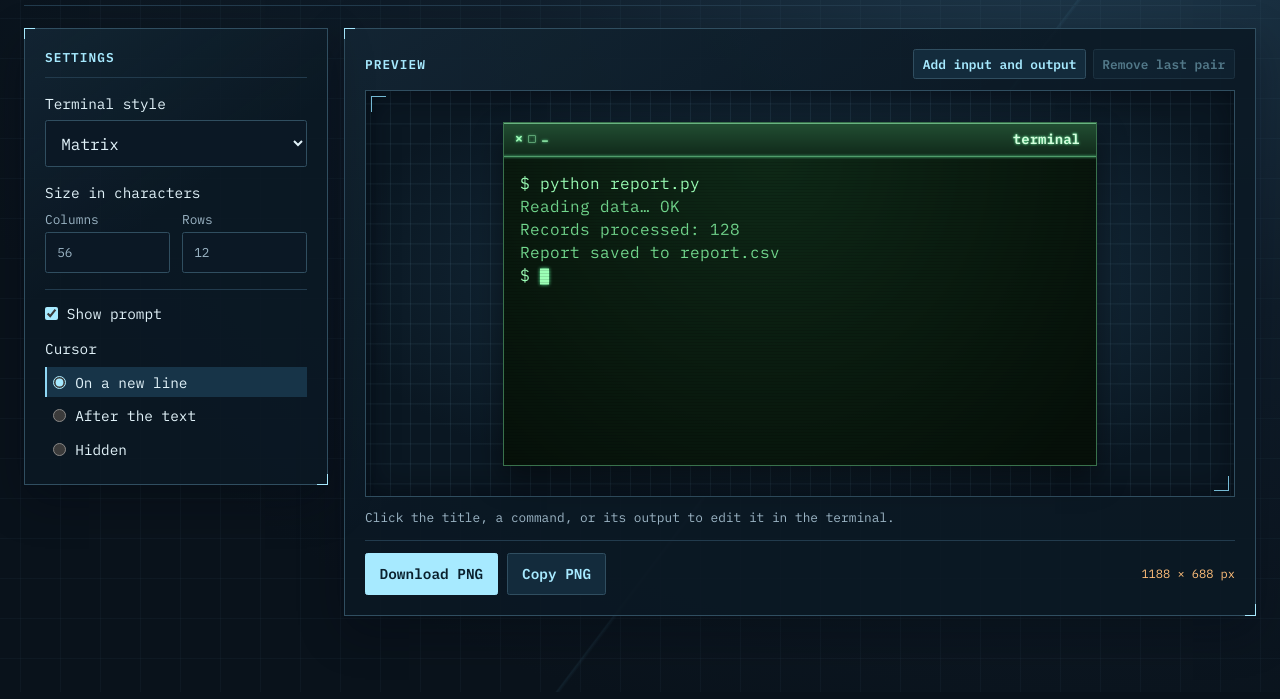
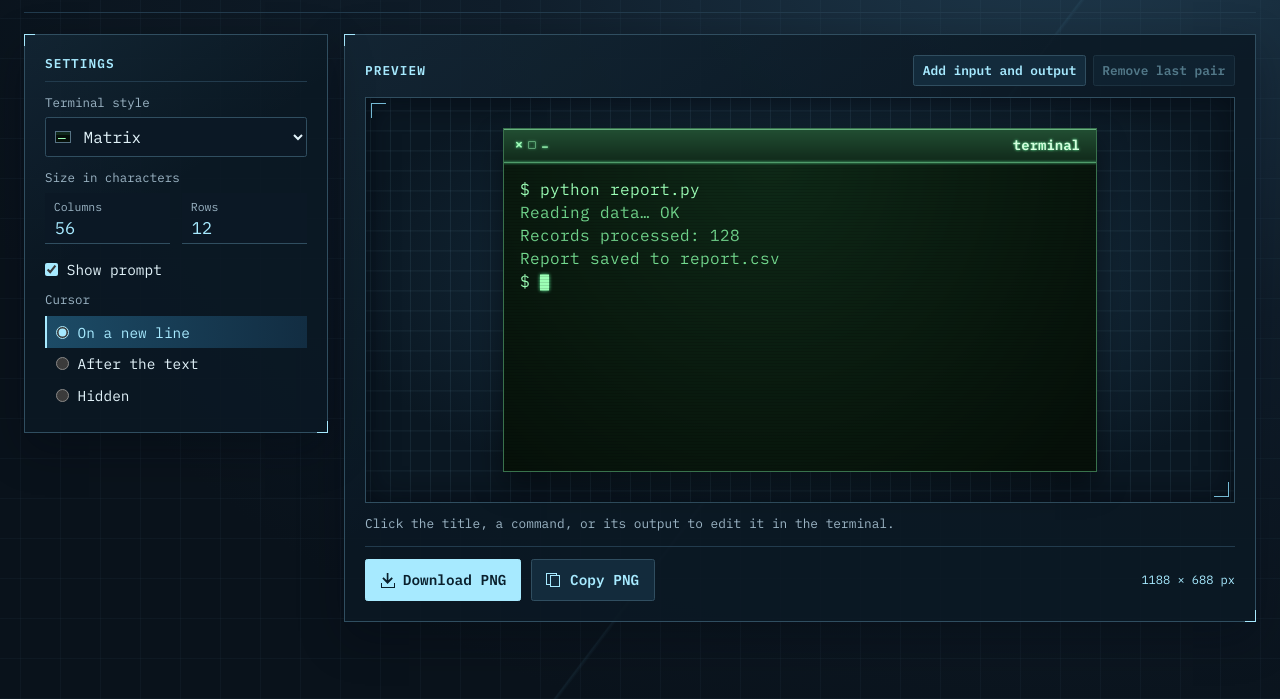
Before and after one commit to kolonist/xinit.ru, a plain HTML site: page term/index.html in a window 1280 px wide. Shown: the part 142-841 px from the top of the page. Drawn offline with Linux system fonts and the light colour scheme.

Commit message:
Новый вид

```diff
--- a/term/index.html
+++ b/term/index.html
@@ -7,7 +7,7 @@
   <title>Снимок терминала · xinit.ru</title>
   <link rel="preconnect" href="https://fonts.googleapis.com">
   <link rel="preconnect" href="https://fonts.gstatic.com" crossorigin>
-  <link rel="stylesheet" href="https://fonts.googleapis.com/css2?family=IBM+Plex+Mono:wght@400;500;600&display=swap">
+  <link rel="stylesheet" href="https://fonts.googleapis.com/css2?family=IBM+Plex+Mono:wght@400;500;600&family=Roboto:wdth,wght@80,300&display=swap">
   <link rel="stylesheet" href="styles.css">
   <script src="localization.js" defer></script>
   <script src="script.js" defer></script>
@@ -62,17 +62,30 @@ Report saved to report.csv</textarea>
         <p class="notice" data-i18n="editHint">Нажмите на заголовок, команду или область вывода, чтобы редактировать их в окне.</p>
         <p id="overflow" class="notice" role="status" hidden></p>
         <div class="actions">
-          <button id="download" type="button" data-i18n="download">Скачать PNG</button>
-          <button id="copy" type="button" data-i18n="copy">Копировать PNG</button>
+          <div class="export-buttons">
+            <button id="download" type="button">
+              <span class="export-icon download-icon" aria-hidden="true"></span>
+              <span data-i18n="download">Скачать PNG</span>
+            </button>
+            <button id="copy" type="button" data-i18n-label="copy" aria-label="Копировать PNG">
+              <span class="export-icon copy-icon" aria-hidden="true"></span>
+              <span class="copy-label" data-i18n="copy">Копировать PNG</span>
+              <span class="copy-confirmation" data-i18n="copiedButton" aria-hidden="true">Скопировано ✓</span>
+            </button>
+          </div>
+          <div class="export-details">
             <output id="size" data-i18n-label="pngSize" aria-label="Размер PNG"></output>
+            <p id="status" role="status"></p>
           </div>
-        <p id="status" class="notice" role="status"></p>
+        </div>
       </section>
 
       <form class="panel editor" id="editor" aria-labelledby="settings-title">
         <h2 id="settings-title" data-i18n="settings">Настройки</h2>
         <div class="theme-setting">
           <label for="terminal-theme" data-i18n="theme">Стиль терминала</label>
+          <div class="theme-picker">
+            <span id="theme-swatch" aria-hidden="true"></span>
             <select id="terminal-theme">
               <option value="matrix">Matrix</option>
               <option value="windows">Windows 95</option>
@@ -81,6 +94,7 @@ Report saved to report.csv</textarea>
               <option value="kde-dark">KDE Konsole</option>
               <option value="gnome-dark">GNOME Terminal</option>
             </select>
+          </div>
         </div>
         <fieldset>
           <legend data-i18n="dimensions">Размер в символах</legend>
--- a/term/localization.js
+++ b/term/localization.js
@@ -21,6 +21,7 @@ const terminalTranslations = {
   ],
   download: ["Скачать PNG", "Download PNG"],
   copy: ["Копировать PNG", "Copy PNG"],
+  copiedButton: ["Скопировано ✓", "Copied ✓"],
   pngSize: ["Размер PNG", "PNG dimensions"],
   settings: ["Настройки", "Settings"],
   theme: ["Стиль терминала", "Terminal style"],
--- a/term/script.js
+++ b/term/script.js
@@ -2,6 +2,7 @@
 
 const editor = document.querySelector("#editor");
 const themeSelect = document.querySelector("#terminal-theme");
+const themeSwatch = document.querySelector("#theme-swatch");
 const languageSelect = document.querySelector("#interface-language");
 const terminalWindow = document.querySelector("#terminal-window");
 const windowTitle = document.querySelector("#window-title");
@@ -85,9 +86,15 @@ let preferredLanguage;
 let dragSelection;
 let caretBlinkTimer;
 let caretVisible = true;
+let copyFeedbackTimer;
 
 function translate(key) {
   return terminalTranslations[key][languageSelect.value === "ru" ? 0 : 1];
+}
+
+function showStatus(key, announcementOnly = false) {
+  status.classList.toggle("copy-announcement", announcementOnly);
+  status.textContent = key ? translate(key) : "";
 }
 
 function labelExchange({ command, output }, number) {
@@ -444,20 +451,24 @@ function emptyOutputToExpand(field = document.activeElement) {
 }
 
 function render({ expandedOutput = emptyOutputToExpand() } = {}) {
+  const theme = themes[themeSelect.value];
+  themeSwatch.style.setProperty("--swatch-header", theme.header);
+  themeSwatch.style.setProperty("--swatch-body", theme.background);
+  themeSwatch.style.setProperty("--swatch-ink", theme.command);
+
   if (!columns.validity.valid || !rows.validity.valid) {
     download.disabled = true;
     copy.disabled = true;
-    status.textContent = translate("invalidSize");
+    showStatus("invalidSize");
     return;
   }
 
   download.disabled = false;
   copy.disabled = false;
-  status.textContent = "";
+  showStatus();
 
   const columnCount = columns.valueAsNumber;
   const rowCount = rows.valueAsNumber;
-  const theme = themes[themeSelect.value];
   context.font = font;
   const cellWidth = Math.ceil(context.measureText("M").width);
   const width = padding * 2 + columnCount * cellWidth;
@@ -668,7 +679,7 @@ addExchange.addEventListener("click", () => {
     if (!line.editableOnly) neededRows += 1;
     if (neededRows > Number(rows.max)) {
       exchanges.pop();
-      status.textContent = translate("noRoom");
+      showStatus("noRoom");
       return;
     }
   }
@@ -766,24 +777,29 @@ download.addEventListener("click", async () => {
     link.download = "terminal.png";
     link.click();
     setTimeout(() => URL.revokeObjectURL(url), 1000);
-    status.textContent = translate("downloadReady");
+    showStatus("downloadReady");
   } catch {
-    status.textContent = translate("downloadError");
+    showStatus("downloadError");
   }
 });
 
 copy.addEventListener("click", async () => {
+  clearTimeout(copyFeedbackTimer);
+  delete copy.dataset.copied;
   if (!navigator.clipboard?.write || !window.ClipboardItem) {
-    status.textContent = translate("clipboardUnavailable");
+    showStatus("clipboardUnavailable");
     return;
   }
 
   try {
     const item = new ClipboardItem({ "image/png": makePng() });
     await navigator.clipboard.write([item]);
-    status.textContent = translate("copied");
+    copy.dataset.copied = "";
+    showStatus("copied", true);
+    clearTimeout(copyFeedbackTimer);
+    copyFeedbackTimer = setTimeout(() => { delete copy.dataset.copied; }, 2000);
   } catch {
-    status.textContent = translate("copyError");
+    showStatus("copyError");
   }
 });
 
--- a/term/styles.css
+++ b/term/styles.css
@@ -98,10 +98,12 @@ body {
 
 .intro h1 {
   margin: 0;
-  font-size: clamp(1.65rem, 4.5vw, 3rem);
-  font-weight: 500;
+  font-family: "Roboto", "Arial Narrow", sans-serif;
+  font-size: clamp(1.9rem, 5vw, 3.35rem);
+  font-stretch: 80%;
+  font-weight: 300;
   line-height: 1.12;
-  letter-spacing: -0.045em;
+  letter-spacing: 0.025em;
   text-shadow: 0 0 24px rgba(147, 221, 247, 0.22);
 }
 
@@ -135,7 +137,7 @@ body {
 .panel::before { inset: -1px auto auto -1px; border-top: 1px solid var(--accent); border-left: 1px solid var(--accent); }
 .panel::after { inset: auto -1px -1px auto; border-bottom: 1px solid var(--accent); border-right: 1px solid var(--accent); }
 
-.editor { grid-area: settings; display: grid; gap: 1rem; }
+.editor { grid-area: settings; display: grid; gap: 0.75rem; }
 .preview { grid-area: preview; }
 label, legend, button { font-size: 0.9rem; }
 .panel h2 {
@@ -147,12 +149,28 @@ label, legend, button { font-size: 0.9rem; }
   text-transform: uppercase;
 }
 
-.editor h2 { padding-bottom: 0.7rem; border-bottom: 1px solid var(--rule); }
-.theme-setting { display: grid; gap: 0.45rem; }
+.editor h2 { padding-bottom: 0.55rem; border-bottom: 1px solid var(--rule); }
+.theme-setting { display: grid; gap: 0.4rem; }
+.theme-picker { position: relative; }
+.theme-picker #terminal-theme { padding-inline-start: 2.1rem; }
+#theme-swatch {
+  position: absolute;
+  inset-inline-start: 0.6rem;
+  top: 50%;
+  transform: translateY(-50%);
+  width: 1rem;
+  height: 0.75rem;
+  border: 1px solid #577385;
+  background:
+    linear-gradient(var(--swatch-ink, #9cffb6), var(--swatch-ink, #9cffb6)) 2px 70% / 55% 1px no-repeat,
+    linear-gradient(var(--swatch-header, #224f33) 32%, var(--swatch-body, #061009) 32%);
+  pointer-events: none;
+}
+.theme-setting label, .editor legend { color: var(--muted); font-size: 0.78rem; }
 
 input[type="number"], #terminal-theme {
   width: 100%;
-  padding: 0.7rem;
+  padding: 0.5rem 0.55rem;
   border: 1px solid var(--border);
   border-radius: 0.15rem;
   background: #0b1825;
@@ -170,14 +188,40 @@ legend { padding: 0; margin-bottom: 0.55rem; }
   gap: 0.75rem;
 }
 
-.dimensions label { color: var(--muted); font-size: 0.8rem; }
-.dimensions input { margin-top: 0.25rem; }
-.toggles { display: grid; gap: 0.55rem; padding-top: 0.85rem; border-top: 1px solid var(--rule); }
+.dimensions label {
+  display: grid;
+  gap: 0.15rem;
+  padding: 0.35rem 0.55rem 0.15rem;
+  border-bottom: 1px solid var(--border);
+  background: #0b1825;
+  color: var(--muted);
+  font-size: 0.72rem;
+}
+
+.dimensions input {
+  padding: 0;
+  border-color: transparent;
+  background: transparent;
+  color: var(--accent);
+  font-size: 1.06rem;
+  font-variant-numeric: tabular-nums;
+}
+
+.dimensions label:focus-within { border-color: var(--accent); }
+.dimensions input:invalid { border-color: var(--signal); }
+.toggles { display: grid; gap: 0.55rem; padding-top: 0.25rem; }
 .toggles label { display: flex; align-items: center; gap: 0.55rem; }
 input[type="checkbox"], input[type="radio"] { margin: 0; accent-color: var(--accent); }
-.cursor-options { display: grid; gap: 0.2rem; margin-top: 0.5rem; }
-.cursor-options label { padding: 0.35rem 0.4rem; border-inline-start: 2px solid transparent; }
-.cursor-options label:has(input:checked) { background: #173448; border-color: #8ed7f5; }
+.cursor-options { display: grid; margin-top: 0.25rem; }
+.cursor-options label {
+  padding: 0.4rem 0.55rem;
+  border-inline-start: 2px solid transparent;
+}
+.cursor-options label:has(input:checked) {
+  border-inline-start-color: var(--accent);
+  background: linear-gradient(90deg, #1c4b66, #122d42);
+  color: var(--accent);
+}
 
 .preview-header {
   display: flex;
@@ -263,13 +307,59 @@ canvas { display: block; width: 100%; height: auto; }
   display: flex;
   flex-wrap: wrap;
   align-items: center;
-  gap: 0.6rem;
+  justify-content: space-between;
+  gap: 0.55rem 1rem;
   margin-top: 0.85rem;
   padding-top: 0.75rem;
   border-top: 1px solid var(--rule);
 }
 
-.actions output { margin-inline-start: auto; color: var(--signal); font-size: 0.75rem; white-space: nowrap; }
+.export-buttons { display: flex; flex-wrap: wrap; gap: 0.6rem; }
+.export-buttons button {
+  display: grid;
+  grid-template-columns: 1rem auto;
+  align-items: center;
+  column-gap: 0.45rem;
+}
+
+.export-icon { position: relative; width: 1rem; height: 1rem; }
+.download-icon::before {
+  content: "";
+  position: absolute;
+  inset: 0.05rem 0.17rem 0.25rem;
+  background: currentColor;
+  clip-path: polygon(42% 0, 58% 0, 58% 68%, 88% 40%, 100% 52%, 50% 100%, 0 52%, 12% 40%, 42% 68%);
+}
+
+.download-icon::after {
+  content: "";
+  position: absolute;
+  inset: auto 0.06rem 0.02rem;
+  height: 0.22rem;
+  border: 1px solid currentColor;
+  border-top: 0;
+}
+.copy-icon::before, .copy-icon::after {
+  content: "";
+  position: absolute;
+  width: 0.55rem;
+  height: 0.65rem;
+  border: 1px solid currentColor;
+}
+
+.copy-icon::before { top: 0.05rem; left: 0.05rem; }
+.copy-icon::after { bottom: 0.05rem; right: 0.05rem; background: #132b3c; }
+.copy-label, .copy-confirmation { grid-area: 1 / 2; }
+.copy-confirmation { visibility: hidden; }
+#copy[data-copied] .copy-confirmation { visibility: visible; }
+#copy[data-copied] .copy-label, #copy[data-copied] .copy-icon { visibility: hidden; }
+#copy[data-copied] .copy-confirmation { transform: translateX(-0.65rem); }
+
+.export-details { margin-inline-start: auto; text-align: end; font-size: 0.75rem; }
+.export-details output { color: var(--accent); font-variant-numeric: tabular-nums; white-space: nowrap; }
+#status { margin: 0.2rem 0 0; color: var(--muted); }
+#status:empty { margin: 0; }
+#status.copy-announcement { position: absolute; width: 1px; height: 1px; overflow: hidden; clip-path: inset(50%); }
 
 button {
   padding: 0.65rem 0.85rem;
```
Also changed, not shown: 1 other file. Lines whose indentation alone changed are shown as unchanged.
